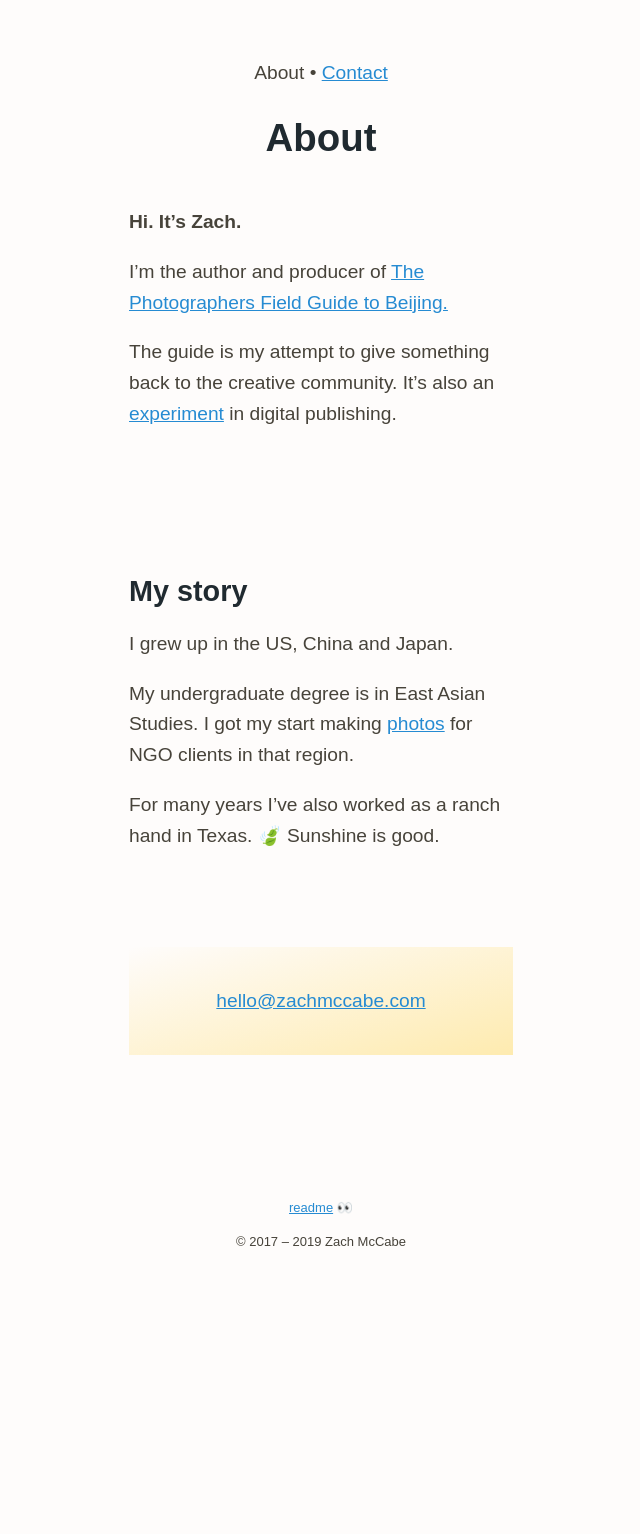
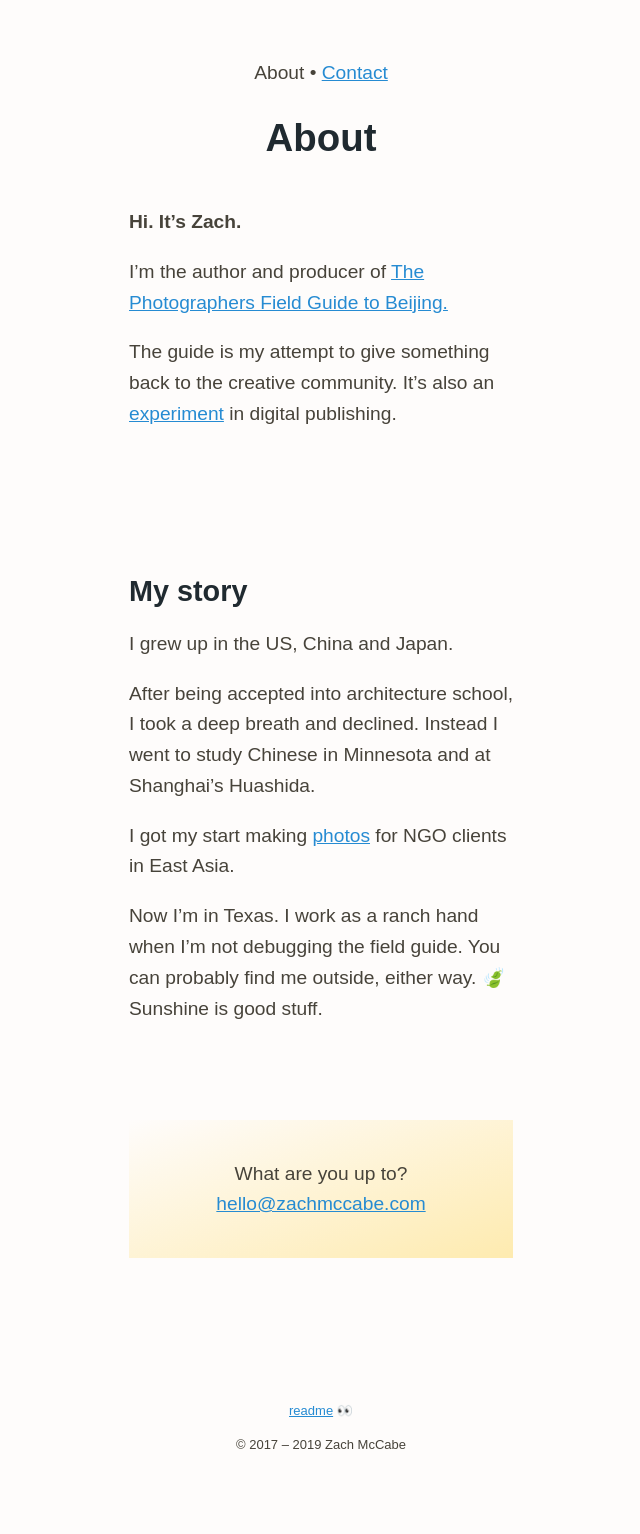
Before and after one commit to zachmccabe/zachmccabe.github.io, a Jekyll site: the page built from about.md, in a window 1280 px wide. Shown: the whole page, without its empty margins (319-959 px from the left). Built offline with Jekyll 4.4.1, drawn with Linux system fonts in a browser that asks for light colours; before the commit the page ends 1331 px from its top, so only the background shows below that.

Commit message:
Update about.md

```diff
--- a/about.md
+++ b/about.md
@@ -3,7 +3,7 @@
 title: About
 date: 2019-11-14
 description: Hi, it's Zach
-cta: <a href="mailto:hello@zachmccabe.com">hello@zachmccabe.com</a>
+cta: What are you up to? <a href="mailto:hello@zachmccabe.com">hello@zachmccabe.com</a>
 
 ---
 
@@ -22,6 +22,8 @@
 
 I grew up in the US, China and Japan.
 
-My undergraduate degree is in East Asian Studies. I got my start making [photos](https://www.zachmccabe.com/postcard.html) for NGO clients in that region.
+After being accepted into architecture school, I took a deep breath and declined. Instead I went to study Chinese in Minnesota and at Shanghai's Huashida.
 
-For many years I’ve also worked as a ranch hand in Texas. 🍃 Sunshine is good.
+I got my start making [photos](https://www.zachmccabe.com/postcard.html) for NGO clients in East Asia.
+
+Now I'm in Texas. I work as a ranch hand when I'm not debugging the field guide. You can probably find me outside, either way. 🍃 Sunshine is good stuff.
```
